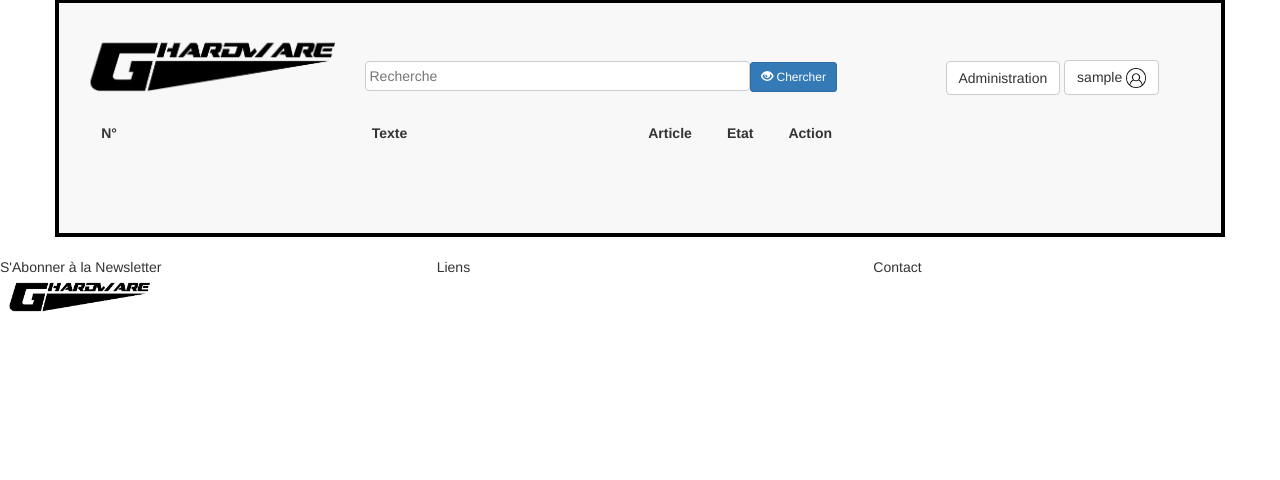
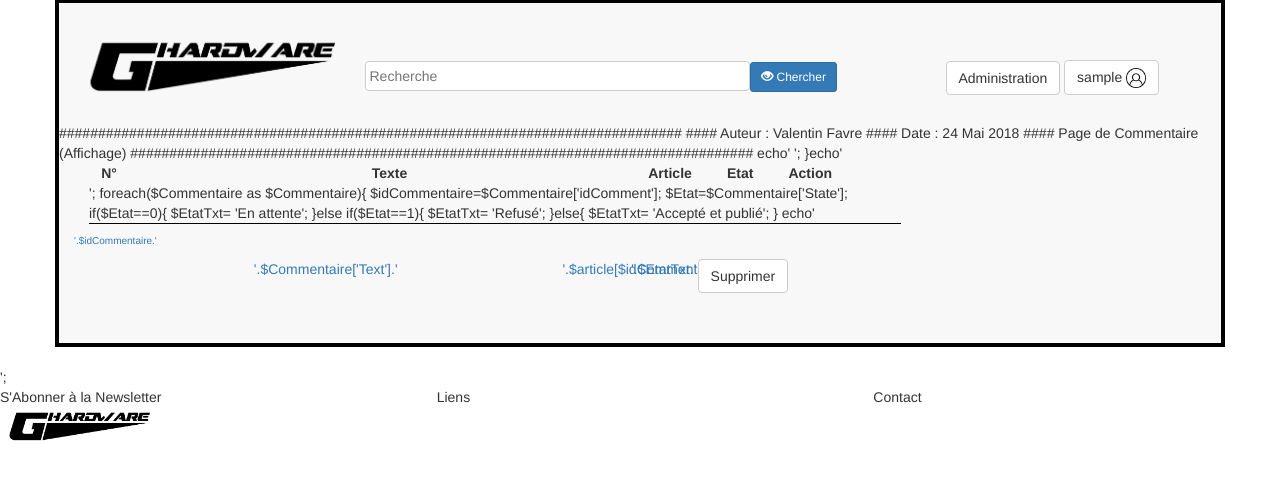
Before and after one commit to MrHD586/GHardware, a PHP site: template views/User/commentaire.php in a window 1280 px wide. Shown: the part 21-501 px from the top of the page. Run offline with PHP 8.4, Linux system fonts and the light colour scheme; the template is opened without the code that fills it, so the values that code supplies are empty; the visitor is signed in with stand-in values (Sample User, id 1); some libraries are stand-ins or nearby versions.

Commit message:
Comment Corr4

```diff
--- a/views/User/commentaire.php
+++ b/views/User/commentaire.php
@@ -1,4 +1,4 @@
-<?php
+
 ################################################################################
 #### Auteur : Valentin Favre
 #### Date : 24 Mai 2018
@@ -9,7 +9,7 @@ echo'
 
 	<div class="col-lg-9">
 
-	<div class="col-lg-12">
+		<div class="col-lg-12">
 
 
 
@@ -126,7 +126,7 @@ echo'<form method=POST action=index.php?controller=commentaire&action=AddDeleteC
 								<div class="col-md-1">
 									<div class="row">
 										<center>
-								<input type="submit" name="Delete" value="Supprimer le commentaire">
+								<input type="submit" name="Delete" value="Supprimer">
 										</center>
 									</div>
 								</div>
@@ -134,8 +134,8 @@ echo'<form method=POST action=index.php?controller=commentaire&action=AddDeleteC
 				</center>
 			</a>
 		</div>
-</form>';
+	</form>';
 }echo'
+			</div>
 	</div>
-	</div>
-	</div>';
+</div>';
```
